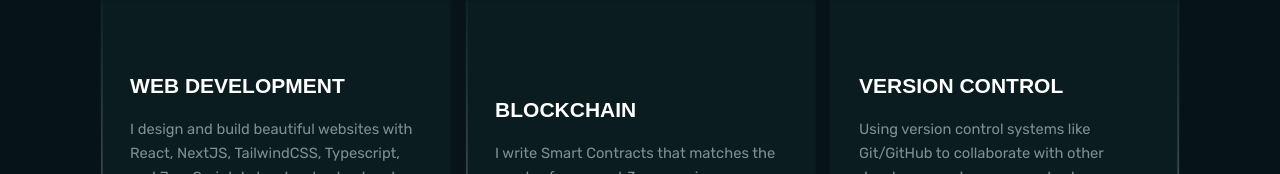
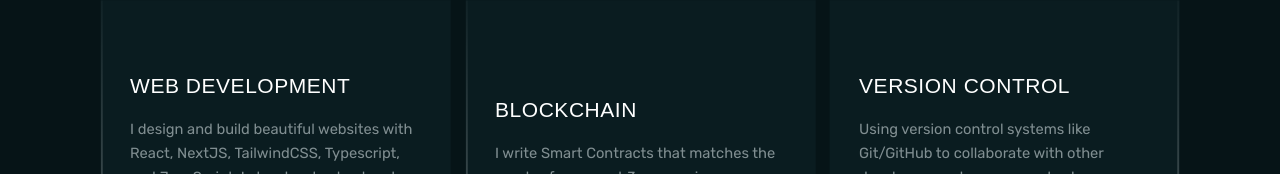
Before and after one commit to heyrapto/portfolio-, a React (Vite) app: page / in a window 1280 px wide. Shown: the part 733-907 px from the top of the page. Built offline with nearby package versions, Linux system fonts and the light colour scheme.

Commit message:
Update Services.tsx

```diff
--- a/src/pages/Services.tsx
+++ b/src/pages/Services.tsx
@@ -121,7 +121,7 @@ const Services = () => {
                   }}
                 >
                   <div>
-                    <h3 className="font-bold text-xl text-white w-[69%] md:w-full">
+                    <h3 className="text-white text-xl  font-clashbold mb-4 tracking-wide">
                       {service.title}
                     </h3>
                     <p className={pStyle}>{service.description}</p>
```
